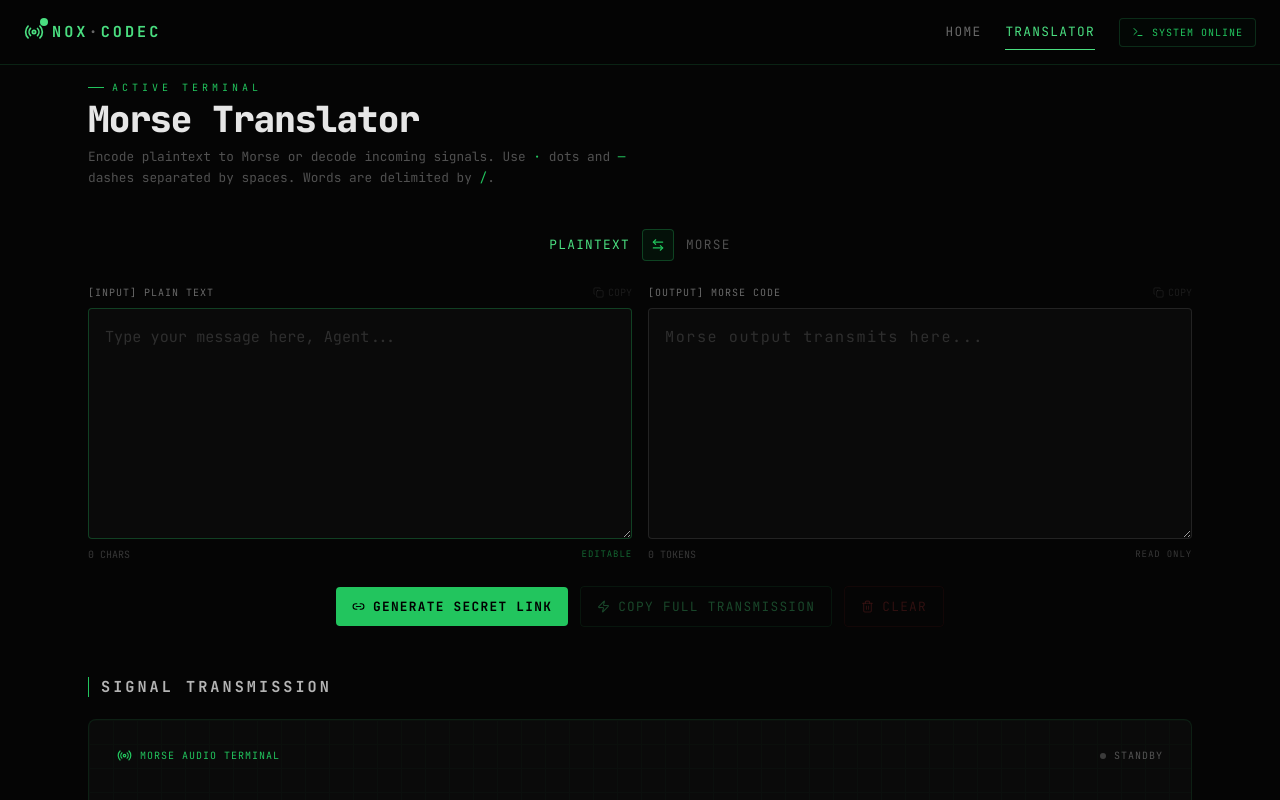
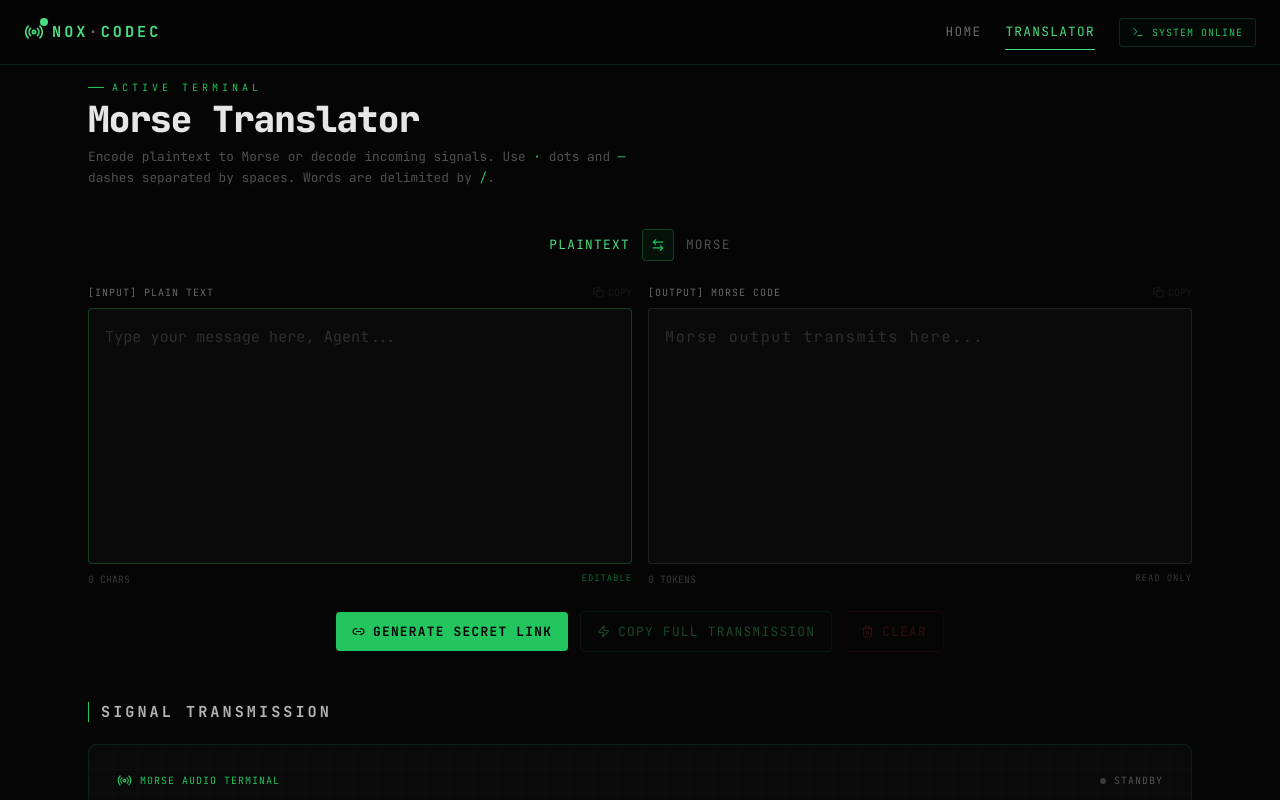
Before and after one commit to jonaedjoshim/noxcodec-morse-code-terminal, a React (Vite) app: page /translator in a window 1280 px wide. Shown: the top 800 px of the page. Built offline with nearby package versions, Linux system fonts and the light colour scheme.

Commit message:
fix: prevent textarea resizing and enable internal scrolling

```diff
--- a/src/components/translator/TranslatorPanel.jsx
+++ b/src/components/translator/TranslatorPanel.jsx
@@ -44,13 +44,12 @@ export default function TranslatorPanel({
         }}
         readOnly={!isEditable}
         placeholder={placeholder}
-        rows={8}
         spellCheck={false}
         autoComplete="off"
         autoCapitalize="off"
         aria-label={label}
         aria-readonly={!isEditable}
-        className={`w-full min-h-[200px] bg-[#0a0a0a] border rounded p-4 font-mono text-sm placeholder-white/15 resize-y outline-none transition-all leading-relaxed ${
+        className={`w-full h-56 sm:h-64 bg-[#0a0a0a] border rounded p-4 font-mono text-sm placeholder-white/15 resize-none overflow-y-auto outline-none transition-all leading-relaxed ${
           type === "morse" ? "tracking-widest" : ""
         } ${
           isEditable
```
